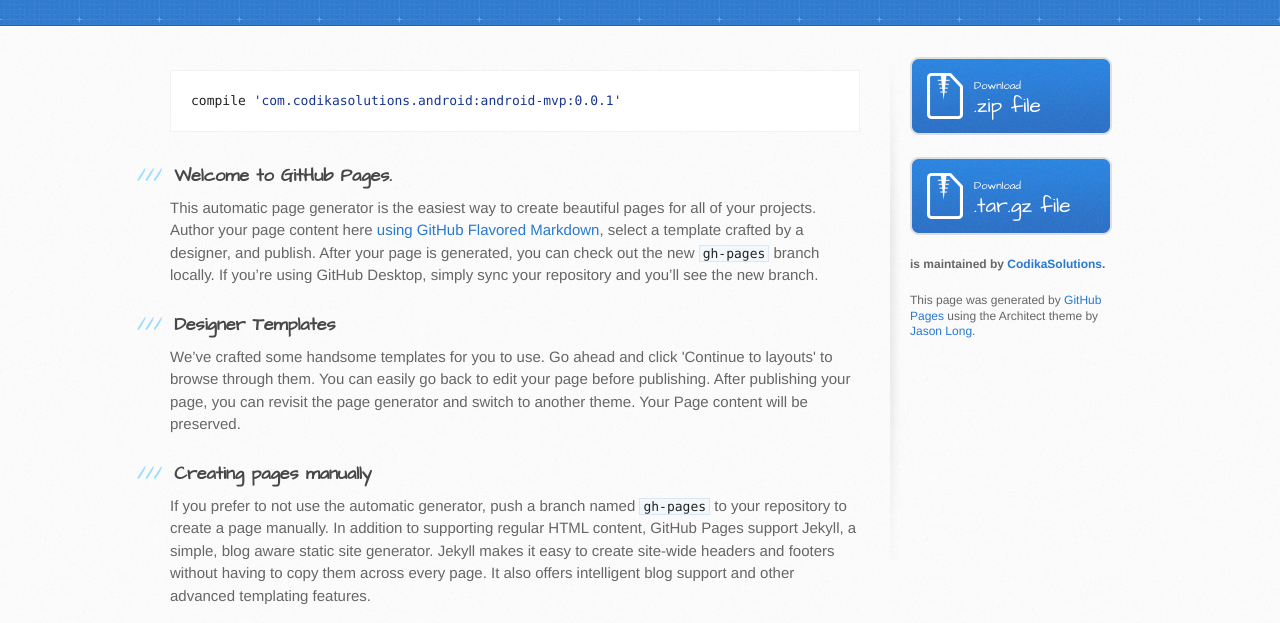
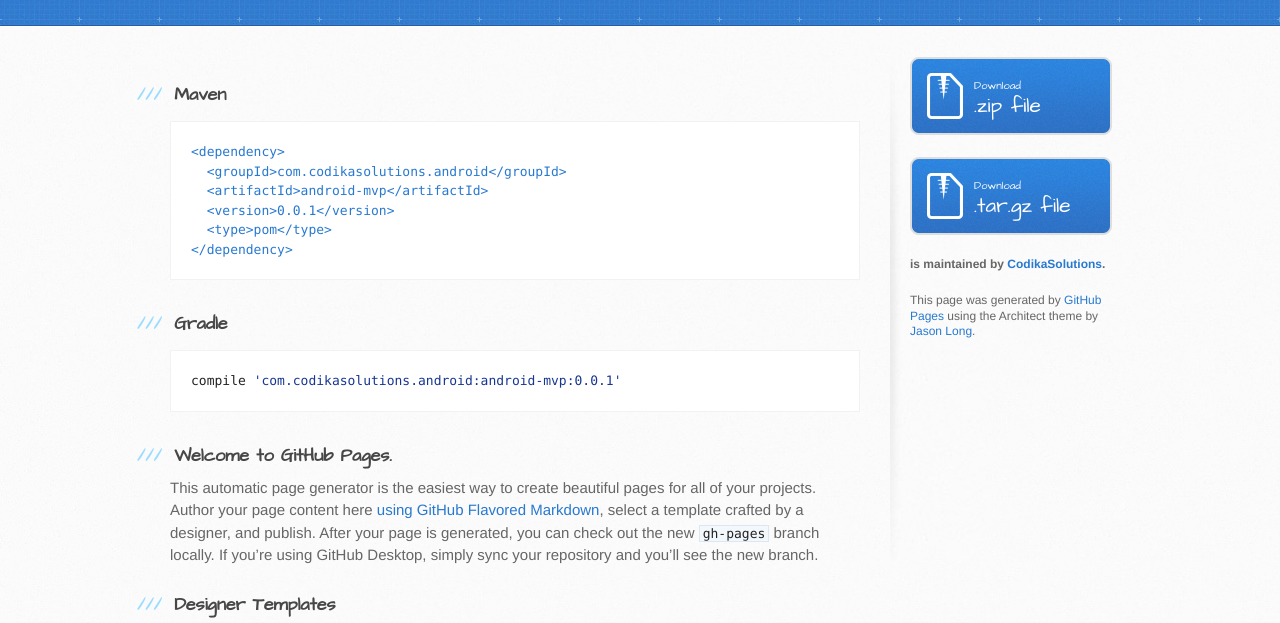
Before and after one commit to CodikaSolutions/android-mvp, a plain HTML site: page index.html in a window 1280 px wide. Shown: the part 141-764 px from the top of the page. Drawn offline with Linux system fonts and the light colour scheme.

```diff
--- a/index.html
+++ b/index.html
@@ -28,7 +28,21 @@
     <div id="content-wrapper">
       <div class="inner clearfix">
         <section id="main-content">
-          <div class="highlight highlight-source-groovy-gradle"><pre>compile <span class="pl-s"><span class="pl-pds">'</span>com.codikasolutions.android:android-mvp:0.0.1<span class="pl-pds">'</span></span></pre></div>
+          <h3>
+<a id="maven" class="anchor" href="#maven" aria-hidden="true"><span aria-hidden="true" class="octicon octicon-link"></span></a>Maven</h3>
+
+<pre lang="maven"><code>&lt;dependency&gt;
+  &lt;groupId&gt;com.codikasolutions.android&lt;/groupId&gt;
+  &lt;artifactId&gt;android-mvp&lt;/artifactId&gt;
+  &lt;version&gt;0.0.1&lt;/version&gt;
+  &lt;type&gt;pom&lt;/type&gt;
+&lt;/dependency&gt;
+</code></pre>
+
+<h3>
+<a id="gradle" class="anchor" href="#gradle" aria-hidden="true"><span aria-hidden="true" class="octicon octicon-link"></span></a>Gradle</h3>
+
+<div class="highlight highlight-source-groovy-gradle"><pre>compile <span class="pl-s"><span class="pl-pds">'</span>com.codikasolutions.android:android-mvp:0.0.1<span class="pl-pds">'</span></span></pre></div>
 
 <h3>
 <a id="welcome-to-github-pages" class="anchor" href="#welcome-to-github-pages" aria-hidden="true"><span aria-hidden="true" class="octicon octicon-link"></span></a>Welcome to GitHub Pages.</h3>
```
Also changed, not shown: params.json (+1 -1 lines).
